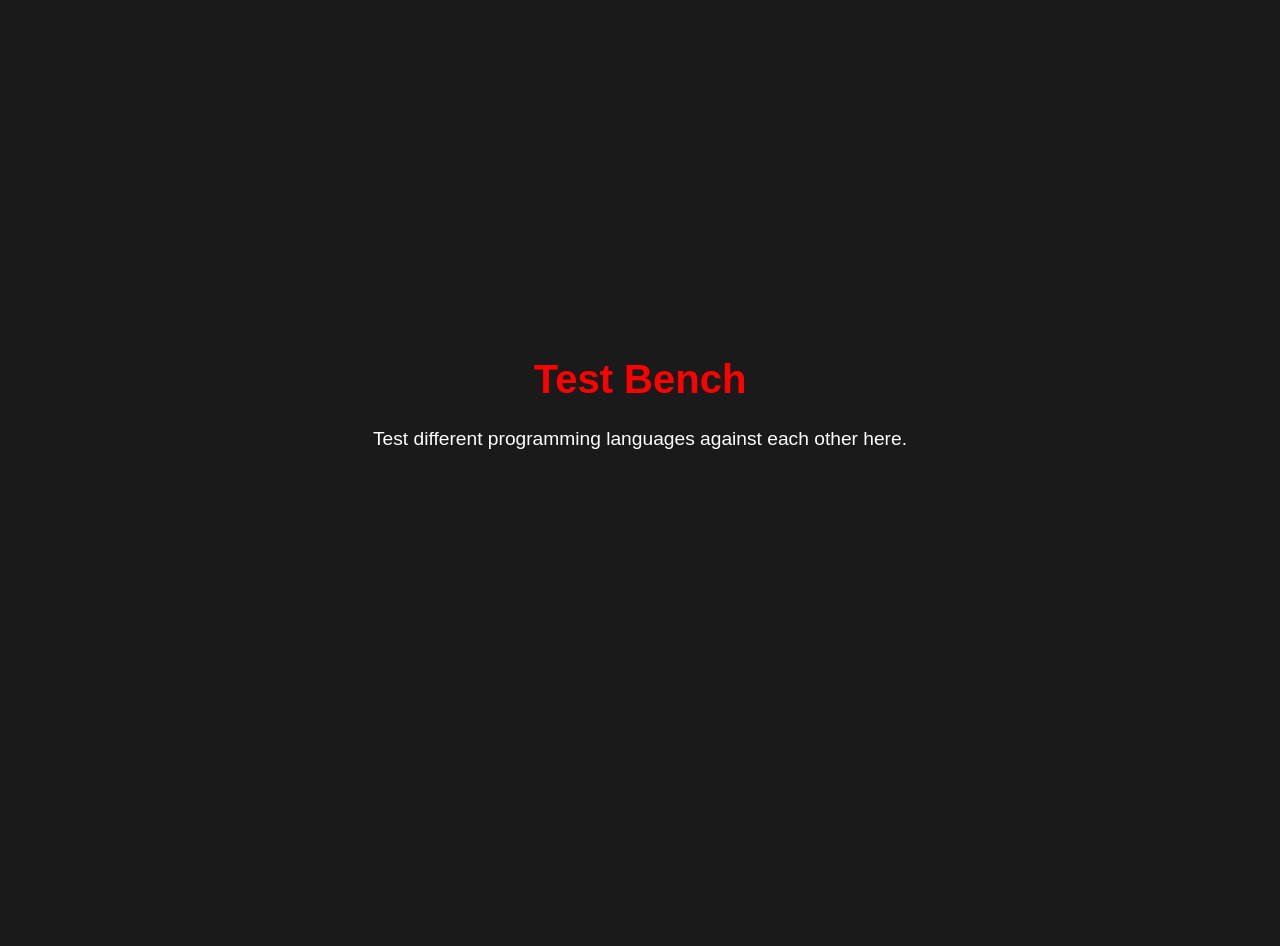
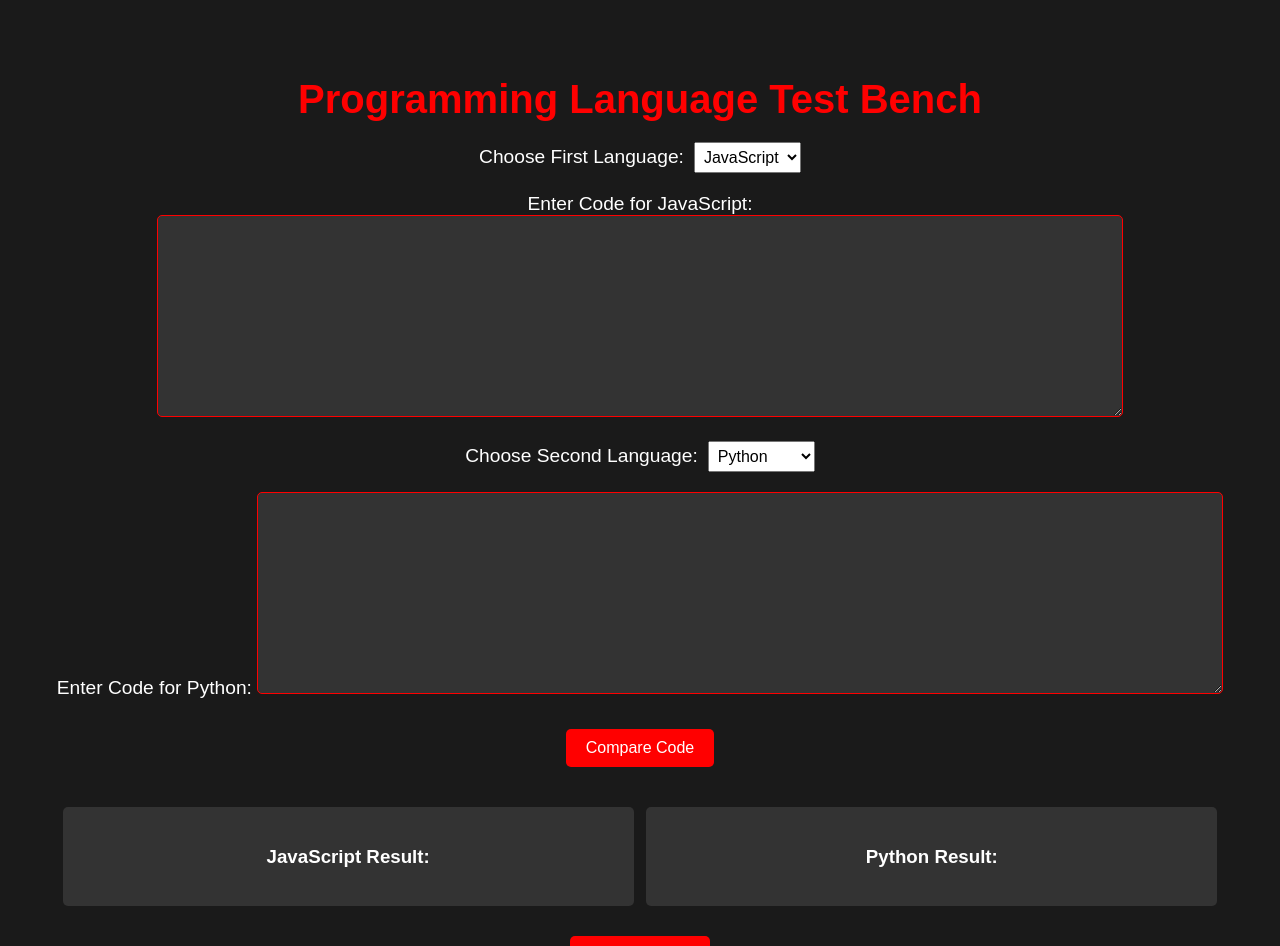
Before and after one commit to NikolasPosavec/Capstone, a React (Create React App) app in the folder capstone_website/: page /testbench in a window 1280 px wide. Shown: the top 946 px of the page. Before the commit the page ends 800 px from the top, so only its background shows below. Built offline with nearby package versions, Linux system fonts and the light colour scheme.

Commit message:
react basic stuff made

```diff
--- a/capstone_website/src/App.css
+++ b/capstone_website/src/App.css
@@ -29,3 +29,20 @@ button {
 button:hover {
   background-color: #cc0000;
 }
+
+/* src/App.css */
+.back-home-btn {
+  font-size: 1rem;
+  padding: 10px 20px;
+  background-color: #ff0000;
+  color: white;
+  border: none;
+  border-radius: 5px;
+  text-decoration: none;
+  margin-top: 30px;  /* Space above the button */
+  display: inline-block;
+}
+
+.back-home-btn:hover {
+  background-color: #cc0000;
+}
--- a/capstone_website/src/pages/Home.css
+++ b/capstone_website/src/pages/Home.css
@@ -7,41 +7,71 @@
   background-color: #1a1a1a;
   color: white;
   font-family: Arial, sans-serif;
+  padding: 0 20px;
 }
 
 .content-container {
   text-align: center;
-    max-width: 600px;
-    margin: 0 20px;
+  max-width: 900px;
+  margin: 0 auto;
 }
 
 h1 {
   font-size: 2.5rem;
   color: #ff0000;
+  margin-bottom: 20px;
 }
 
 p {
   font-size: 1.2rem;
-    margin-bottom: 20px;
+  margin-bottom: 30px;
 }
 
-  .button-container {
+.landing-image {
+  width: 100%;
+  max-width: 700px;
+  height: auto;
+  margin-bottom: 30px;
+  border-radius: 10px;
+}
+
+.languages-section {
+  margin-top: 40px;
+  text-align: left;
+}
+
+h2 {
+  font-size: 2rem;
+  margin-bottom: 10px;
+}
+
+.languages-list {
+  font-size: 1.1rem;
+  padding-left: 20px;
+  list-style-type: none;
+}
+
+.languages-list li {
+  margin: 12px 0;
+}
+
+.button-section {
   display: flex;
   justify-content: center;
-    gap: 20px;
+  gap: 15px;
+  margin-top: 40px;
 }
 
-  .nav-button {
+.button {
+  text-decoration: none;
   background-color: #ff0000;
   color: white;
-    border: none;
-    padding: 10px 20px;
-    font-size: 1rem;
-    cursor: pointer;
-    transition: background-color 0.3s;
+  padding: 12px 25px;
   border-radius: 5px;
+  font-size: 1.1rem;
+  transition: background-color 0.3s ease;
 }
 
-  .nav-button:hover {
+.button:hover {
   background-color: #cc0000;
 }
--- a/capstone_website/src/pages/Home.js
+++ b/capstone_website/src/pages/Home.js
@@ -1,23 +1,38 @@
 // src/pages/Home.js
 import React from 'react';
 import { Link } from 'react-router-dom';
-import './Home.css'; // We’ll add the styles here
+import './Home.css';
+import landingImage from '../assets/chc_ascii.png';  // Your updated image import
 
 function Home() {
   return (
     <div className="home-container">
       <div className="content-container">
-        <h1>Welcome to The Evolution of Programming Languages</h1>
-        <p>Explore how programming languages have evolved over time.</p>
+        <h1>Evolution of Programming Languages</h1>
+        <img src={landingImage} alt="Programming Languages Evolution" className="landing-image" />
+        <p>
+          This repository explores key programming languages from 1957 to the present, highlighting their impact and evolution.
+        </p>
 
-        <div className="button-container">
-          <Link to="/timeline">
-            <button className="nav-button">Go to Timeline</button>
-          </Link>
-          <Link to="/testbench">
-            <button className="nav-button">Go to Test Bench</button>
-          </Link>
-        </div>
+        <section className="languages-section">
+          <h2>Languages Covered</h2>
+          <ul className="languages-list">
+            <li><strong>Machine Code & Assembly</strong> – Low-level hardware interaction</li>
+            <li><strong>Fortran</strong> – Scientific computing</li>
+            <li><strong>COBOL</strong> – Business applications</li>
+            <li><strong>C</strong> – System programming and efficiency</li>
+            <li><strong>Java</strong> – Platform independence and OOP</li>
+            <li><strong>Python</strong> – Simplicity and versatility</li>
+            <li><strong>JavaScript</strong> – Web interactivity</li>
+            <li><strong>Go</strong> – Modern concurrency</li>
+            <li><strong>Scratch</strong> – Introductory visual programming</li>
+          </ul>
+        </section>
+
+        <section className="button-section">
+          <Link to="/timeline" className="button">Explore the Timeline</Link>
+          <Link to="/testbench" className="button">Go to the Test Bench</Link>
+        </section>
       </div>
     </div>
   );
--- a/capstone_website/src/pages/TestBench.css
+++ b/capstone_website/src/pages/TestBench.css
@@ -1,18 +1,9 @@
 /* src/pages/TestBench.css */
 .testbench-container {
-    display: flex;
-    justify-content: center;
-    align-items: center;
-    height: 100vh;
+  text-align: center;
+  padding: 50px;
   background-color: #1a1a1a;
   color: white;
-    font-family: Arial, sans-serif;
-  }
-
-  .content-container {
-    text-align: center;
-    max-width: 800px;
-    margin: 0 20px;
 }
 
 h1 {
@@ -20,7 +11,63 @@
   color: #ff0000;
 }
 
-  p {
+.testbench-controls {
+  margin: 20px 0;
+}
+
+label {
   font-size: 1.2rem;
-    margin-bottom: 20px;
 }
+
+select {
+  font-size: 1rem;
+  padding: 5px;
+  margin-left: 10px;
+}
+
+.testbench-code {
+  margin: 20px 0;
+}
+
+textarea {
+  width: 80%;
+  padding: 10px;
+  font-size: 1rem;
+  background-color: #333;
+  color: white;
+  border: 1px solid #ff0000;
+  border-radius: 5px;
+}
+
+button.execute-btn {
+  font-size: 1rem;
+  padding: 10px 20px;
+  background-color: #ff0000;
+  color: white;
+  border: none;
+  border-radius: 5px;
+  cursor: pointer;
+}
+
+button.execute-btn:hover {
+  background-color: #cc0000;
+}
+
+.testbench-results {
+  display: flex;
+  justify-content: space-evenly;
+  margin-top: 30px;
+}
+
+.result {
+  width: 45%;
+  background-color: #333;
+  padding: 20px;
+  border-radius: 5px;
+}
+
+pre {
+  white-space: pre-wrap;
+  word-wrap: break-word;
+  font-size: 1rem;
+}
--- a/capstone_website/src/pages/TestBench.js
+++ b/capstone_website/src/pages/TestBench.js
@@ -1,15 +1,102 @@
 // src/pages/TestBench.js
-import React from 'react';
-import './TestBench.css'; // Add separate styles for the Test Bench page
+import React, { useState } from 'react';
+import { Link } from 'react-router-dom';
+import './TestBench.css';
 
 function TestBench() {
+  const [languageOne, setLanguageOne] = useState('JavaScript');
+  const [languageTwo, setLanguageTwo] = useState('Python');
+  const [codeOne, setCodeOne] = useState('');
+  const [codeTwo, setCodeTwo] = useState('');
+  const [resultOne, setResultOne] = useState('');
+  const [resultTwo, setResultTwo] = useState('');
+
+  const handleLanguageOneChange = (e) => {
+    setLanguageOne(e.target.value);
+  };
+
+  const handleLanguageTwoChange = (e) => {
+    setLanguageTwo(e.target.value);
+  };
+
+  const handleCodeOneChange = (e) => {
+    setCodeOne(e.target.value);
+  };
+
+  const handleCodeTwoChange = (e) => {
+    setCodeTwo(e.target.value);
+  };
+
+  const executeCode = () => {
+    // Simulating the execution of the code for comparison
+    setResultOne(`Executed ${languageOne} code: \n${codeOne}`);
+    setResultTwo(`Executed ${languageTwo} code: \n${codeTwo}`);
+  };
+
   return (
     <div className="testbench-container">
-      <div className="content-container">
-        <h1>Test Bench</h1>
-        <p>Test different programming languages against each other here.</p>
-        {/* You can later add your test bench functionality here */}
+      <h1>Programming Language Test Bench</h1>
+
+      {/* Language 1 and Code 1 */}
+      <div className="testbench-controls">
+        <label htmlFor="language-one">Choose First Language:</label>
+        <select id="language-one" value={languageOne} onChange={handleLanguageOneChange}>
+          <option value="JavaScript">JavaScript</option>
+          <option value="Python">Python</option>
+          <option value="Java">Java</option>
+          {/* Add more languages if needed */}
+        </select>
       </div>
+
+      <div className="testbench-code">
+        <label htmlFor="code-one">Enter Code for {languageOne}:   </label>
+        <textarea
+          id="code-one"
+          rows="10"
+          cols="50"
+          value={codeOne}
+          onChange={handleCodeOneChange}
+        ></textarea>
+      </div>
+
+      {/* Language 2 and Code 2 */}
+      <div className="testbench-controls">
+        <label htmlFor="language-two">Choose Second Language:</label>
+        <select id="language-two" value={languageTwo} onChange={handleLanguageTwoChange}>
+          <option value="JavaScript">JavaScript</option>
+          <option value="Python">Python</option>
+          <option value="Java">Java</option>
+          {/* Add more languages if needed */}
+        </select>
+      </div>
+
+      <div className="testbench-code">
+        <label htmlFor="code-two">Enter Code for {languageTwo}:   </label>
+        <textarea
+          id="code-two"
+          rows="10"
+          cols="50"
+          value={codeTwo}
+          onChange={handleCodeTwoChange}
+        ></textarea>
+      </div>
+
+      <button className="execute-btn" onClick={executeCode}>Compare Code</button>
+
+      {/* Display Results */}
+      <div className="testbench-results">
+        <div className="result">
+          <h3>{languageOne} Result:</h3>
+          <pre>{resultOne}</pre>
+        </div>
+        <div className="result">
+          <h3>{languageTwo} Result:</h3>
+          <pre>{resultTwo}</pre>
+        </div>
+      </div>
+
+      {/* Back to Home button */}
+      <Link to="/" className="back-home-btn">Back to Home</Link>
     </div>
   );
 }
--- a/capstone_website/src/pages/Timeline.css
+++ b/capstone_website/src/pages/Timeline.css
@@ -1,18 +1,9 @@
 /* src/pages/Timeline.css */
 .timeline-container {
-    display: flex;
-    justify-content: center;
-    align-items: center;
-    height: 100vh;
+  text-align: center;
+  padding: 50px;
   background-color: #1a1a1a;
   color: white;
-    font-family: Arial, sans-serif;
-  }
-
-  .content-container {
-    text-align: center;
-    max-width: 800px;
-    margin: 0 20px;
 }
 
 h1 {
@@ -20,7 +11,61 @@
   color: #ff0000;
 }
 
-  p {
+.timeline {
+  display: flex;
+  justify-content: space-evenly;
+  align-items: center;
+  flex-wrap: wrap;
+  margin-top: 100px;  /* Adjusted margin */
+  position: relative;
+}
+
+.timeline:before {
+  content: '';
+  position: absolute;
+  top: 50%;
+  left: 0;
+  width: 100%;
+  height: 3px;
+  background-color: #ff0000;
+  z-index: 0;
+}
+
+.timeline-item {
+  position: relative;
+  z-index: 1;
+  margin: 20px;
+  text-align: center;
+  width: 150px;
+}
+
+.timeline-item span {
+  display: block;
+  background-color: #ff0000;
+  border-radius: 50%;
+  width: 20px;
+  height: 20px;
+  position: absolute;
+  top: 50%;  /* Centered vertically */
+  left: 50%;
+  transform: translate(-50%, -50%);
+}
+
+.timeline-item h3 {
+  margin-top: 10px;  /* Reduced margin */
   font-size: 1.2rem;
-    margin-bottom: 20px;
 }
+
+.timeline-item p {
+  font-size: 1rem;
+  margin-top: 5px;
+}
+
+/* Adjust text to be below the dot */
+.timeline-item .text-above {
+  margin-bottom: 75px;  /* Moves text above the dot */
+}
+
+.timeline-item .text-below {
+  margin-top: 75px;  /* Moves text below the dot */
+}
```
Also changed, not shown: capstone_website/src/pages/Timeline.js (+60 -5 lines), capstone_website/src/assets/chc_ascii.png (added). Lines whose indentation alone changed are shown as unchanged.
